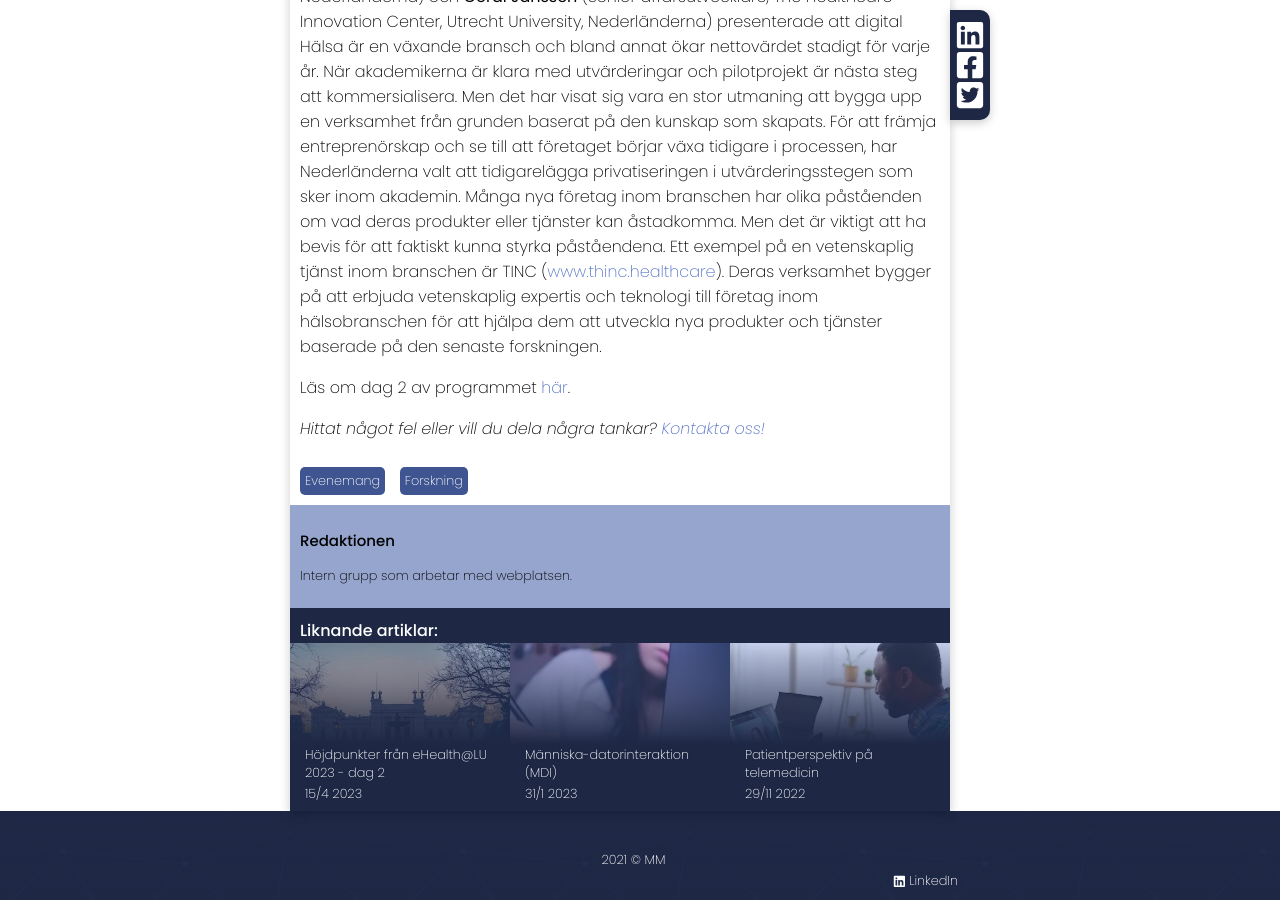
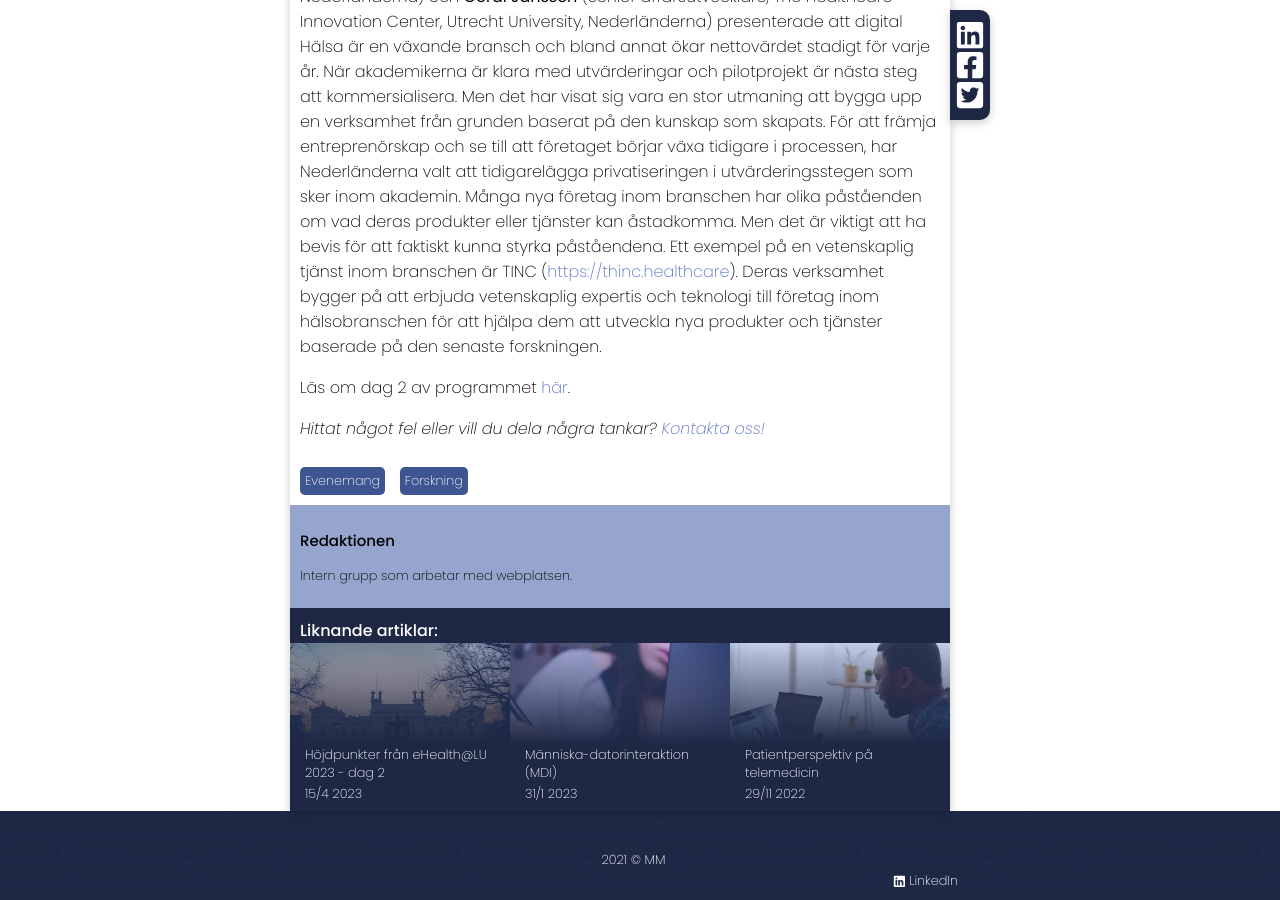
Before and after one commit to teddykladdkak/ehalsa-sverige, a Jekyll site: the page built from _posts/2023-04-13-ehealthatlu-dag-1.markdown, in a window 1280 px wide and 900 px high, scrolled down 3192 px. Built offline with Jekyll 4.4.1, drawn with Linux system fonts in a browser that asks for light colours; comment, search, counter and statistics services are not loaded.

Commit message:
Fix länk som hanterades fel

```diff
--- a/_posts/2023-04-13-ehealthatlu-dag-1.markdown
+++ b/_posts/2023-04-13-ehealthatlu-dag-1.markdown
@@ -53,7 +53,7 @@ För att möta dessa problem måste man skapa en lösning som löser ett verklig
 **Jaap Trappenburg** (Docent, The Healthcare Innovation Center, Utrecht University, Nederländerna) och **Gerdi Janssen** (Senior affärsutvecklare, The Healthcare Innovation Center, Utrecht University, Nederländerna) presenterade att digital Hälsa är en växande bransch och bland annat ökar nettovärdet stadigt för varje år. När akademikerna är klara med utvärderingar och pilotprojekt är nästa steg att kommersialisera.
 Men det har visat sig vara en stor utmaning att bygga upp en verksamhet från grunden baserat på den kunskap som skapats. För att främja entreprenörskap och se till att företaget börjar växa tidigare i processen, har Nederländerna valt att tidigarelägga privatiseringen i utvärderingsstegen som sker inom akademin.
 Många nya företag inom branschen har olika påståenden om vad deras produkter eller tjänster kan åstadkomma. Men det är viktigt att ha bevis för att faktiskt kunna styrka påståendena.
-Ett exempel på en vetenskaplig tjänst inom branschen är TINC ([www.thinc.healthcare](www.thinc.healthcare)). Deras verksamhet bygger på att erbjuda vetenskaplig expertis och teknologi till företag inom hälsobranschen för att hjälpa dem att utveckla nya produkter och tjänster baserade på den senaste forskningen.
+Ett exempel på en vetenskaplig tjänst inom branschen är TINC ([https://thinc.healthcare](https://thinc.healthcare)). Deras verksamhet bygger på att erbjuda vetenskaplig expertis och teknologi till företag inom hälsobranschen för att hjälpa dem att utveckla nya produkter och tjänster baserade på den senaste forskningen.
 
 
 Läs om dag 2 av programmet [här](/2023/04/15/ehealthatlu-dag-2.html).
```
